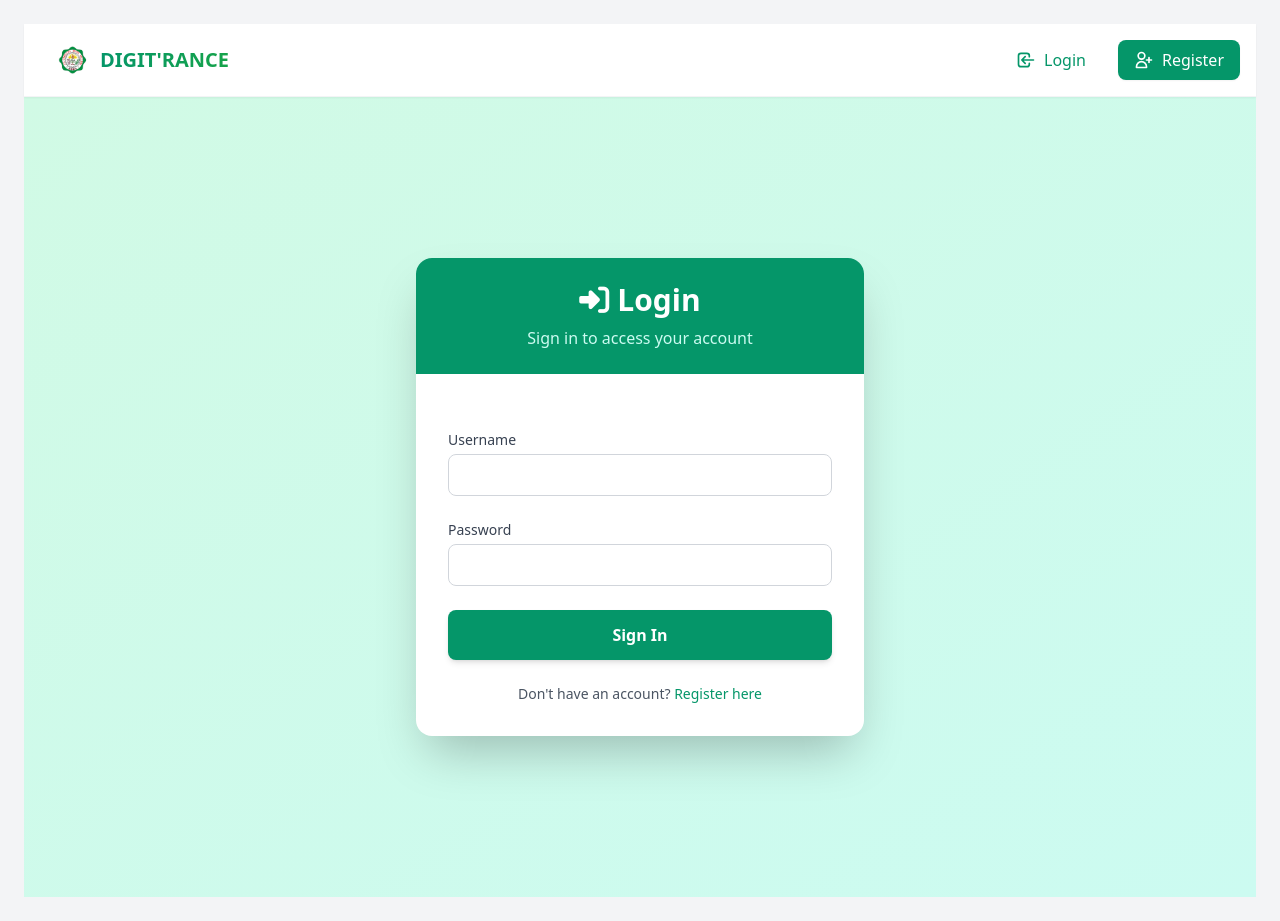
After one commit to lanzy-lanzy/clearance, a Django app: page /login/ in a window 1280 px wide. The commit adds this page. Run offline with Django 5.2, Linux system fonts and the light colour scheme; some libraries are stand-ins or nearby versions.

Commit message:
modified:   core/__pycache__/urls.cpython-313.pyc 	modified:   core/__pycache__/views.cpython-313.pyc 	modified:   core/urls.py 	modified:   core/views.py 	modified:   db.sqlite3 	new file:   templates/registration/login.html 	modified:   templates/registration/register.html

```diff
--- a/core/urls.py
+++ b/core/urls.py
@@ -16,11 +16,8 @@ urlpatterns = [
     path('clearance/<int:clearance_id>/delete/', views.delete_clearance, name='delete_clearance'),
     path('clearance-request/<int:request_id>/update/', views.update_clearance_request, name='update_clearance_request'),
     path('logout/', views.user_logout, name='logout'),
-    path('dashboard/create/users/', views.create_user, name='create_user')
+    path('dashboard/create/users/', views.create_user, name='create_user'),
+    path('login/', views.user_login, name='login'),
+    path('register/', views.register, name='register'),
+
 ]
-
-urlpatterns += [
-    path('api/program-chairs/<int:dean_id>/', views.get_program_chairs, name='api_program_chairs'),
-    path('api/courses/<int:dean_id>/', views.get_courses, name='api_courses'),
-    path('api/offices/<int:dean_id>/', views.get_offices, name='api_offices'),
-]
--- a/core/views.py
+++ b/core/views.py
@@ -45,6 +45,107 @@ def home(request):
         elif request.user.is_superuser:
             return redirect('admin_dashboard')
     return render(request, 'home.html')
+
+def user_login(request):
+    if request.user.is_authenticated:
+        if hasattr(request.user, 'student'):
+            return redirect('student_dashboard')
+        elif hasattr(request.user, 'staff'):
+            return redirect('staff_dashboard')
+        elif request.user.is_superuser:
+            return redirect('admin_dashboard')
+
+    if request.method == 'POST':
+        username = request.POST.get('username')
+        password = request.POST.get('password')
+        user = authenticate(request, username=username, password=password)
+
+        if user is not None:
+            if not user.is_active:
+                messages.error(request, 'Your account is not yet approved. Please wait for admin approval.')
+                return redirect('login')
+
+            login(request, user)
+
+            # Redirect based on user type
+            if hasattr(user, 'student'):
+                return redirect('student_dashboard')
+            elif hasattr(user, 'staff'):
+                return redirect('staff_dashboard')
+            elif user.is_superuser:
+                return redirect('admin_dashboard')
+        else:
+            messages.error(request, 'Invalid username or password.')
+
+    return render(request, 'registration/login.html')
+
+def register(request):
+    if request.user.is_authenticated:
+        return redirect('home')
+
+    context = {
+        'program_chairs': ProgramChair.objects.all(),
+        'dormitory_owners': Staff.objects.filter(is_dormitory_owner=True)
+    }
+
+    if request.method == 'POST':
+        username = request.POST.get('username')
+        password = request.POST.get('password')
+        email = request.POST.get('email')
+        first_name = request.POST.get('first_name')
+        last_name = request.POST.get('last_name')
+        student_id = request.POST.get('student_id')
+        program_chair_id = request.POST.get('program_chair')
+        course_code = request.POST.get('course')
+        year_level = request.POST.get('year_level')
+        is_boarder = request.POST.get('is_boarder') == 'on'
+        dormitory_owner_id = request.POST.get('dormitory_owner')
+
+        if User.objects.filter(username=username).exists():
+            messages.error(request, 'Username already exists.')
+            return redirect('register')
+
+        if User.objects.filter(email=email).exists():
+            messages.error(request, 'Email already exists.')
+            return redirect('register')
+
+        try:
+            # Create inactive user (pending approval)
+            user = User.objects.create_user(
+                username=username,
+                password=password,
+                email=email,
+                first_name=first_name,
+                last_name=last_name,
+                is_active=False
+            )
+
+            # Get related objects
+            program_chair = ProgramChair.objects.get(id=program_chair_id)
+            course = Course.objects.get(code=course_code)
+            dormitory_owner = Staff.objects.get(id=dormitory_owner_id) if is_boarder and dormitory_owner_id else None
+
+            # Create student profile
+            student = Student.objects.create(
+                user=user,
+                student_id=student_id,
+                course=course,
+                year_level=year_level,
+                is_boarder=is_boarder,
+                program_chair=program_chair,
+                dormitory_owner=dormitory_owner
+            )
+
+            messages.success(request, 'Registration successful! Please wait for admin approval.')
+            return redirect('login')
+
+        except Exception as e:
+            if user:
+                user.delete()
+            messages.error(request, f'Registration failed: {str(e)}')
+            return redirect('register')
+
+    return render(request, 'registration/register.html', context)
 
 @login_required
 def student_dashboard(request):
--- /dev/null
+++ b/templates/registration/login.html
@@ -0,0 +1,86 @@
+{% extends 'base.html' %}
+
+{% block head %}
+    <script src="https://cdn.tailwindcss.com"></script>
+    <title>Login - Clearance</title>
+    <style>
+        @keyframes fadeInUp {
+            from {
+                opacity: 0;
+                transform: translateY(20px);
+            }
+            to {
+                opacity: 1;
+                transform: translateY(0);
+            }
+        }
+    </style>
+{% endblock %}
+
+{% block sidebar %}{% endblock %}
+{% block navbar %}{% endblock %}
+
+{% block content %}
+{% include 'components/navbar.html' %}
+<div class="min-h-screen bg-gradient-to-br from-emerald-100 to-teal-100 flex items-center justify-center py-12 px-4 sm:px-6 lg:px-8">
+    <div class="max-w-md w-full">
+        <div class="bg-white rounded-2xl shadow-2xl overflow-hidden animate-[fadeInUp_0.5s_ease-out]">
+            <div class="bg-emerald-600 py-6 px-8">
+                <h2 class="text-3xl font-bold text-white text-center">
+                    <i class="fas fa-sign-in-alt mr-2"></i>Login
+                </h2>
+                <p class="mt-2 text-center text-teal-100">Sign in to access your account</p>
+            </div>
+
+            <div class="py-8 px-8">
+                {% if messages %}
+                    <div class="mb-6">
+                        {% for message in messages %}
+                            <div class="p-4 rounded-lg {% if message.tags == 'error' %}bg-red-100 text-red-700{% else %}bg-emerald-100 text-emerald-700{% endif %}">
+                                {{ message }}
+                            </div>
+                        {% endfor %}
+                    </div>
+                {% endif %}
+
+                <form method="POST" class="space-y-6">
+                    {% csrf_token %}
+                    <!-- Username -->
+                    <div>
+                        <label for="username" class="block text-sm font-medium text-gray-700">
+                            Username
+                        </label>
+                        <input type="text" name="username" id="username" required
+                               class="mt-1 block w-full px-4 py-2 border border-gray-300 rounded-lg focus:outline-none focus:ring-emerald-500 focus:border-emerald-500">
+                    </div>
+
+                    <!-- Password -->
+                    <div>
+                        <label for="password" class="block text-sm font-medium text-gray-700">
+                            Password
+                        </label>
+                        <input type="password" name="password" id="password" required
+                               class="mt-1 block w-full px-4 py-2 border border-gray-300 rounded-lg focus:outline-none focus:ring-emerald-500 focus:border-emerald-500">
+                    </div>
+
+                    <!-- Submit Button -->
+                    <div>
+                        <button type="submit"
+                                class="w-full flex justify-center py-3 px-4 border border-transparent rounded-lg shadow-md text-base font-semibold text-white bg-emerald-600 hover:bg-emerald-700 focus:outline-none focus:ring-2 focus:ring-offset-2 focus:ring-emerald-500 transition">
+                            Sign In
+                        </button>
+                    </div>
+
+                    <!-- Register Link -->
+                    <div class="text-center text-sm">
+                        <span class="text-gray-600">Don't have an account?</span>
+                        <a href="{% url 'register' %}" class="font-medium text-emerald-600 hover:text-emerald-500">
+                            Register here
+                        </a>
+                    </div>
+                </form>
+            </div>
+        </div>
+    </div>
+</div>
+{% endblock %}
--- a/templates/registration/register.html
+++ b/templates/registration/register.html
@@ -2,8 +2,7 @@
 
 {% block head %}
 	<script src="https://cdn.tailwindcss.com"></script>
-	<!-- Font Awesome CDN (ensure this is included once per project) -->
-	<script src="https://kit.fontawesome.com/a076d05399.js" crossorigin="anonymous"></script>
+	<link rel="stylesheet" href="https://cdnjs.cloudflare.com/ajax/libs/font-awesome/5.15.4/css/all.min.css">
 	<title>Student Registration - Clearance</title>
 	<style>
 		@keyframes fadeInUp {
@@ -195,7 +194,7 @@
 
 <script>
 const coursesBySchool = {
-	'SET DEAN': ['BSIT'],
+	'SET DEAN': ['BSIT', 'BSCS'],
 	'STE DEAN': ['BPED', 'BEED', 'BSED', 'BAELS', 'BSMATH'],
 	'SOCJE DEAN': ['BSCRIM', 'BSISM'],
 	'SAFES DEAN': ['BSA', 'BSAES', 'BCF']
```
Also changed, not shown: db.sqlite3.
